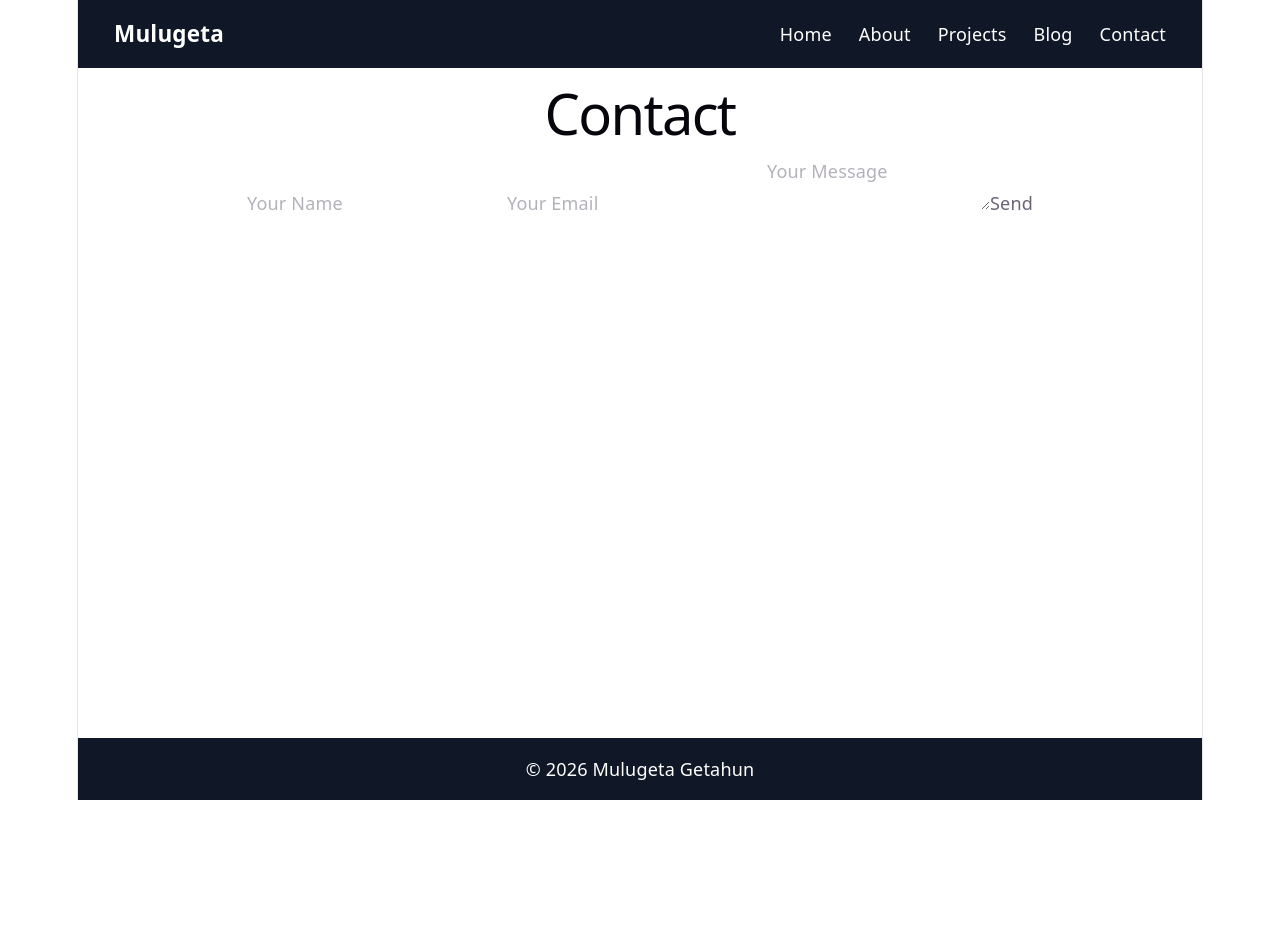
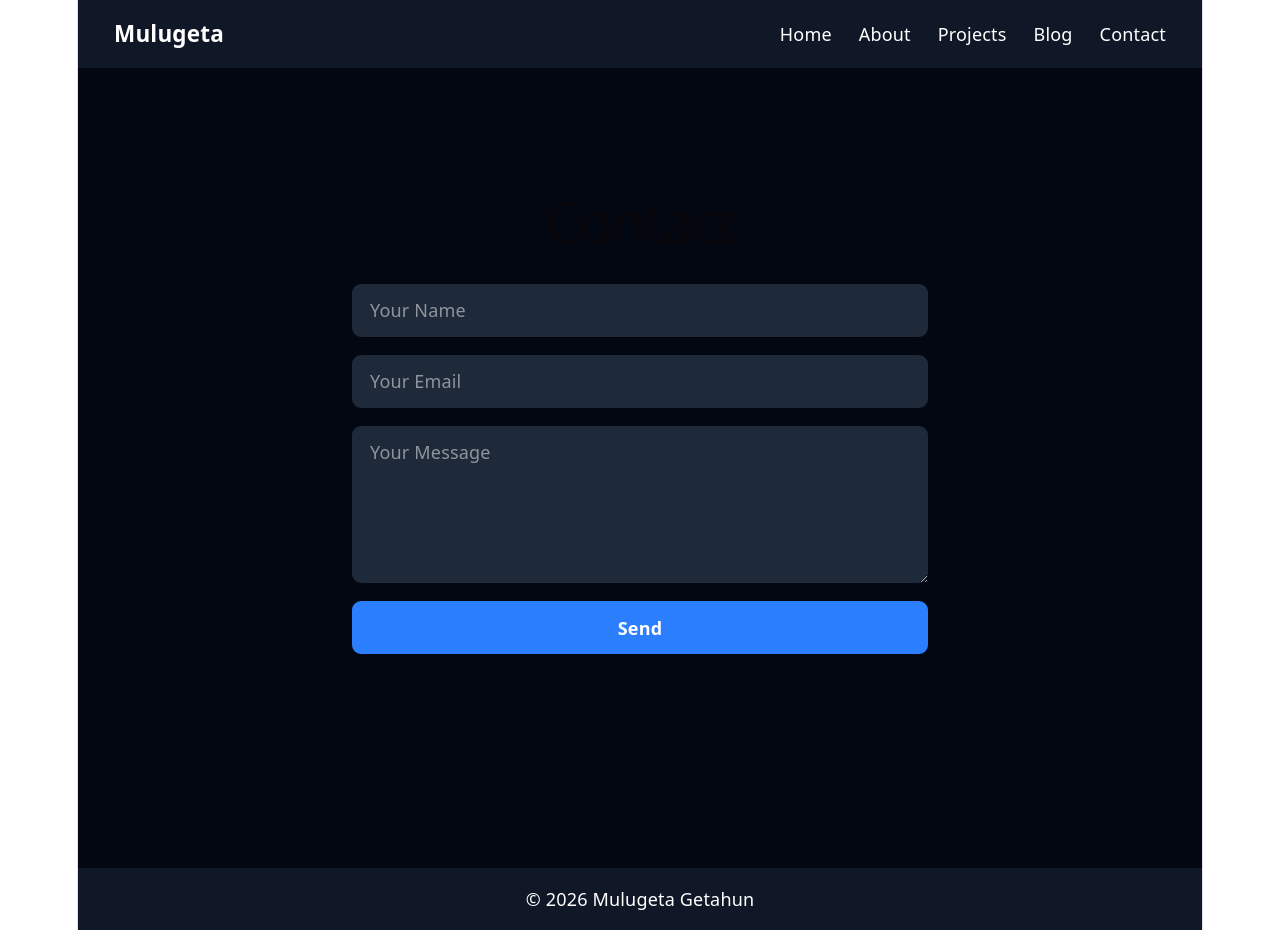
Before and after one commit to Scwtb8235/portfolio, a React (Vite) app in the folder client/: page /contact in a window 1280 px wide. Before the commit the page ends 800 px from the top, so only its background shows below. Built offline with nearby package versions, Linux system fonts and the light colour scheme.

Commit message:
styled contact apge with tailwind

```diff
--- a/client/src/pages/Contact.jsx
+++ b/client/src/pages/Contact.jsx
@@ -1,18 +1,16 @@
-import{ useState } from 'react';
+import { useState } from 'react';
 
 function Contact() {
-    const[formData, setFormData] = useState({
+  const [formData, setFormData] = useState({
     name: '',
     email: '',
     message: ''
   });
 
   const [status, setStatus] = useState('');
+
   const handleChange = (e) => {
-    setFormData({
-      ...formData,
-      [e.target.name]: e.target.value
-    });
+    setFormData({ ...formData, [e.target.name]: e.target.value });
   };
 
   const handleSubmit = async (e) => {
@@ -20,28 +18,28 @@ function Contact() {
     try {
       await fetch('http://localhost:8000/api/contact', {
         method: 'POST',
-                headers: {
-                    'Content-Type': 'application/json'
-                },
+        headers: { 'Content-Type': 'application/json' },
         body: JSON.stringify(formData)
       });
       setStatus('Message sent successfully!');
       setFormData({ name: '', email: '', message: '' });
     } catch (error) {
-            console.error('Error sending message:', error);
+      console.error(error);
       setStatus('Failed to send message. Please try again later.');
     }
   };
+
   return (
-    <div>
-      <h1>Contact</h1>
-      <form onSubmit={handleSubmit}>
+    <div className="bg-gray-950 min-h-screen text-white px-8 py-12 pt-20">
+      <h1 className="text-4xl font-bold text-center mb-10">Contact</h1>
+      <form onSubmit={handleSubmit} className="max-w-lg mx-auto flex flex-col gap-4">
         <input
           type="text"
           name="name"
           placeholder="Your Name"
           value={formData.name}
           onChange={handleChange}
+          className="bg-gray-800 text-white px-4 py-3 rounded-lg outline-none focus:ring-2 focus:ring-blue-500"
         />
         <input
           type="email"
@@ -49,19 +47,26 @@ function Contact() {
           placeholder="Your Email"
           value={formData.email}
           onChange={handleChange}
+          className="bg-gray-800 text-white px-4 py-3 rounded-lg outline-none focus:ring-2 focus:ring-blue-500"
         />
         <textarea
           name="message"
           placeholder="Your Message"
           value={formData.message}
           onChange={handleChange}
+          rows={5}
+          className="bg-gray-800 text-white px-4 py-3 rounded-lg outline-none focus:ring-2 focus:ring-blue-500"
         />
-        <button type="submit">Send</button>
+        <button
+          type="submit"
+          className="bg-blue-500 hover:bg-blue-600 text-white py-3 rounded-lg font-semibold"
+        >
+          Send
+        </button>
+        {status && <p className="text-center text-green-400">{status}</p>}
       </form>
-      {status && <p>{status}</p>}
     </div>
   );
 }
 
-
 export default Contact;
```
Lines whose indentation alone changed are shown as unchanged.
